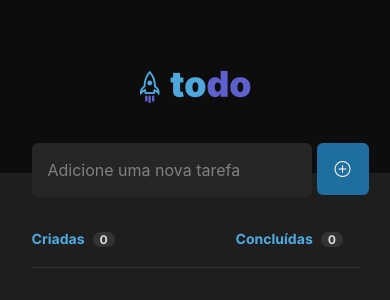
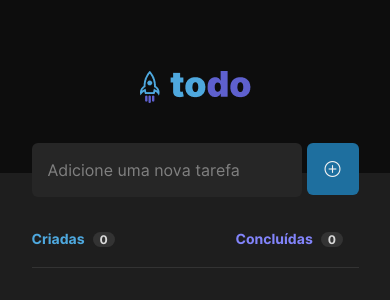
Before and after one commit to MattDuarte1/ToDo-List, a React Native app: screen / in a window 390 px wide. Shown: the top 300 px of the page. Built offline with nearby package versions, Linux system fonts and the light colour scheme.

Commit message:
style: Change font family style

```diff
--- a/src/components/Input/styles.ts
+++ b/src/components/Input/styles.ts
@@ -13,7 +13,8 @@ export const styles = StyleSheet.create({
     padding: 16,
     backgroundColor: '#262626',
     fontSize: 16,
-    color: '#F2F2F2'
+    color: '#F2F2F2',
+    fontFamily: 'Inter-Regular'
   },
   button: {
     width: 52,
--- a/src/components/TaskInfo/index.tsx
+++ b/src/components/TaskInfo/index.tsx
@@ -6,7 +6,7 @@ export const TaskInfoCountResult = () => {
   return (
     <View style={styles.taskInfoWrapper}>
       <TaskInfoTab title="Criadas" badgeCount={0} />
-      <TaskInfoTab title="Concluídas" badgeCount={0} />
+      <TaskInfoTab title="Concluídas" titleColor="#8284FA" badgeCount={0} />
     </View>
   );
 };
```
